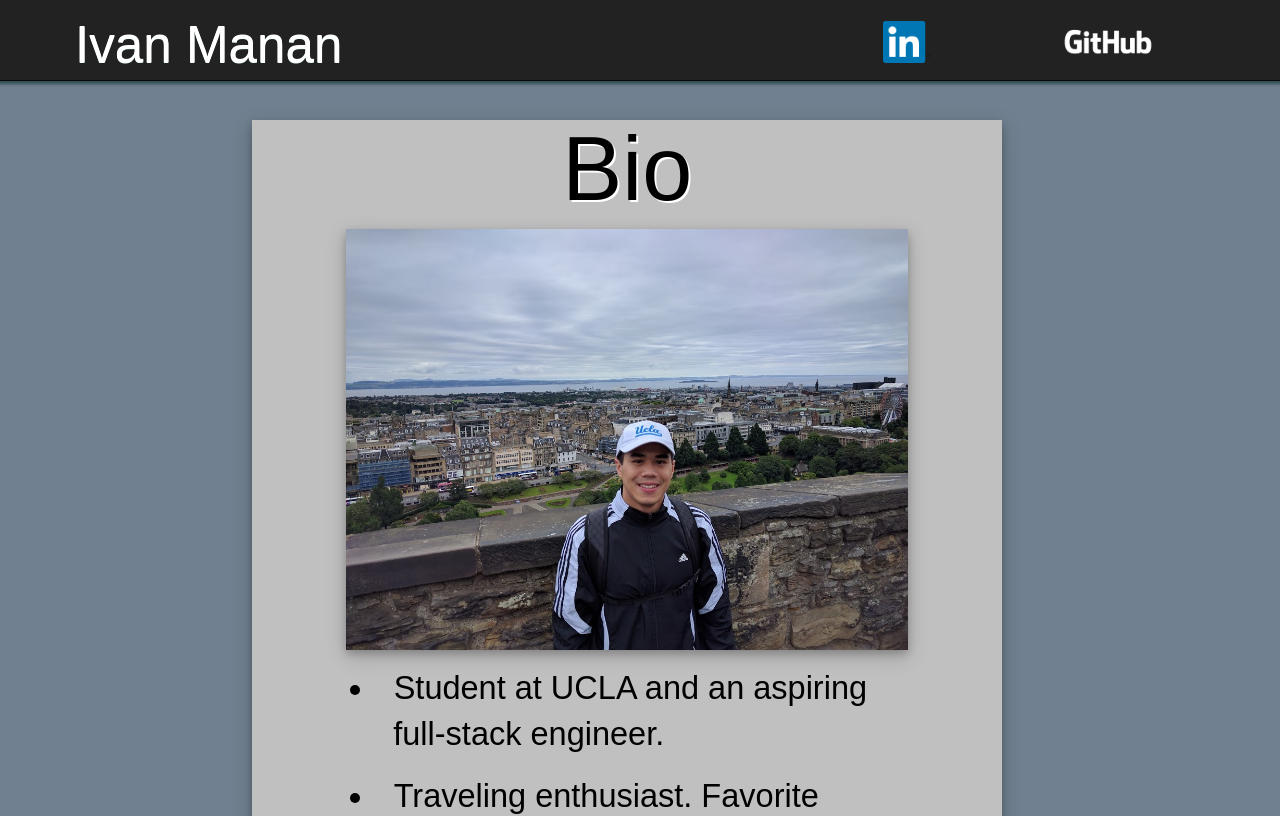
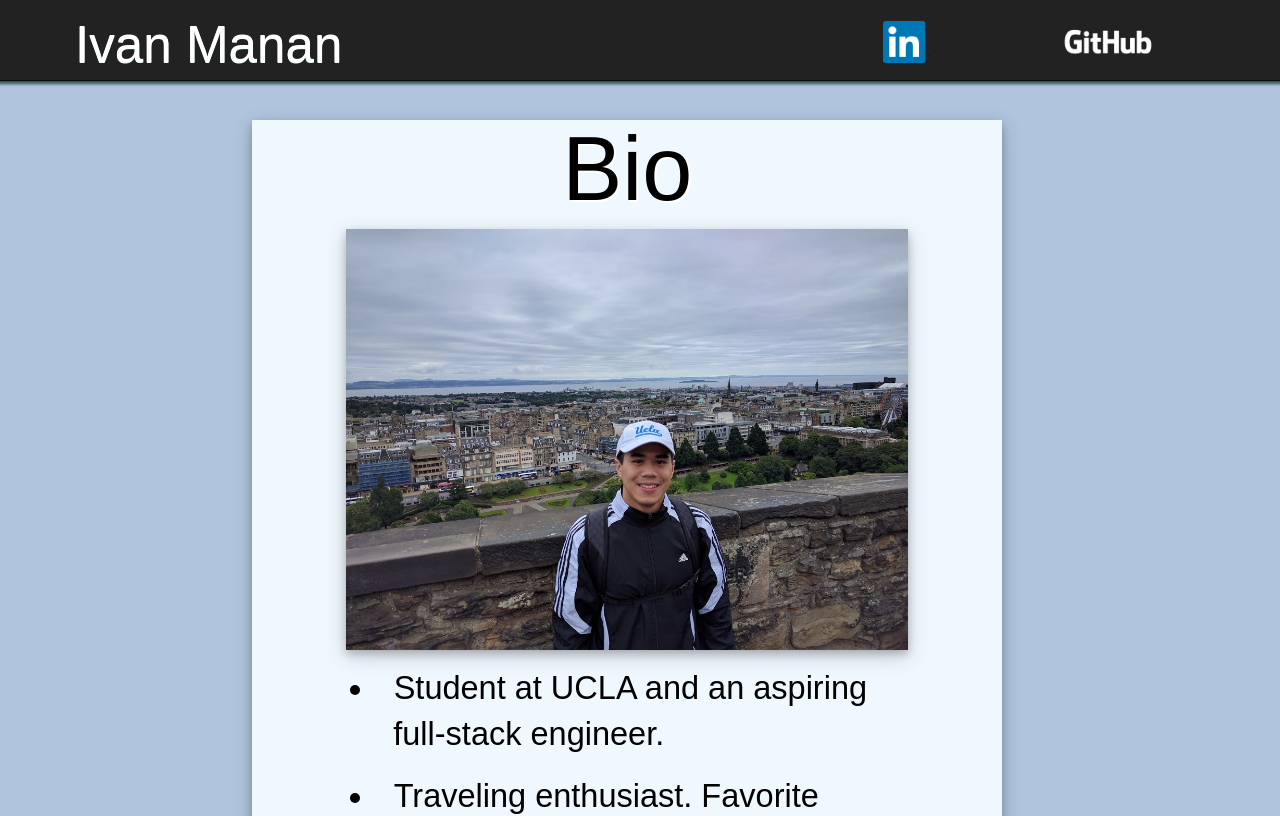
Before and after one commit to ivanmanan/Personal-Website, a React (Create React App) app: page / in a window 1280 px wide. Shown: the top 816 px of the page. Built offline with nearby package versions, Linux system fonts and the light colour scheme.

Commit message:
Radicalized coloring scheme

```diff
--- a/package.json
+++ b/package.json
@@ -7,7 +7,8 @@
     "react": "^15.6.1",
     "react-bootstrap": "^0.31.1",
     "react-dom": "^15.6.1",
-    "react-scripts": "1.0.10"
+    "react-scripts": "1.0.10",
+    "surge": "^0.19.0"
   },
   "scripts": {
     "start": "BROWSER=none react-scripts start",
--- a/public/index.html
+++ b/public/index.html
@@ -6,7 +6,6 @@
     <script src="/javascripts/jquery-3.2.1.min.js"></script>
     <script src="/javascripts/bootstrap.min.js"></script>
     <meta charset="utf-8">
-    <!-- Need to change the favicon icon -->
     <title>Ivan Manan</title>
   </head>
 
--- a/src/App.jsx
+++ b/src/App.jsx
@@ -60,7 +60,7 @@ class App extends Component {
 		    info: "Will be directing the ground station team for the June 2018 AUVSI SUAS competition.",
 		    index: "end"
       }
-	  ]})
+	  ]});
   }
   render() {
 	  return (
--- a/src/Components/ProjectItem.jsx
+++ b/src/Components/ProjectItem.jsx
@@ -1,7 +1,7 @@
 import React, { Component } from "react";
 
 // Template for containers
-class BucketItem extends Component {
+class ProjectItem extends Component {
   render() {
     switch(this.props.project.index) {
 
@@ -36,7 +36,7 @@ class BucketItem extends Component {
           </div>
         );
 
-      // Remove transition bulletpoints
+      // Remove transition margin
       case "end":
         return (
           <div className="container">
@@ -100,4 +100,4 @@ class BucketItem extends Component {
     }
   }
 }
-export default BucketItem;
+export default ProjectItem;
--- a/src/styles.css
+++ b/src/styles.css
@@ -3,8 +3,7 @@ html {
 }
 body{
     font-family: Sans-Serif, times-new-roman, Times;
-    background-color: slategray;
-    /* Removes cursor arrow */
+    background-color: lightsteelblue;
     cursor: default;
     height: 100%;
     width: 100%;
@@ -67,7 +66,7 @@ h1, li, p{
 
 /* Project Items */
 .projectItem{
-    background-color: silver;
+    background-color: aliceblue;
     box-shadow: 0 4px 8px 0 rgba(0, 0, 0, 0.2), 0 6px 20px 0 rgba(0, 0, 0, 0.19);
     padding-top: 0px;
     padding-bottom: 10px;
```
Also changed, not shown: surge.txt (deleted), 1 other file (tests, documents, lock files or other folders).
